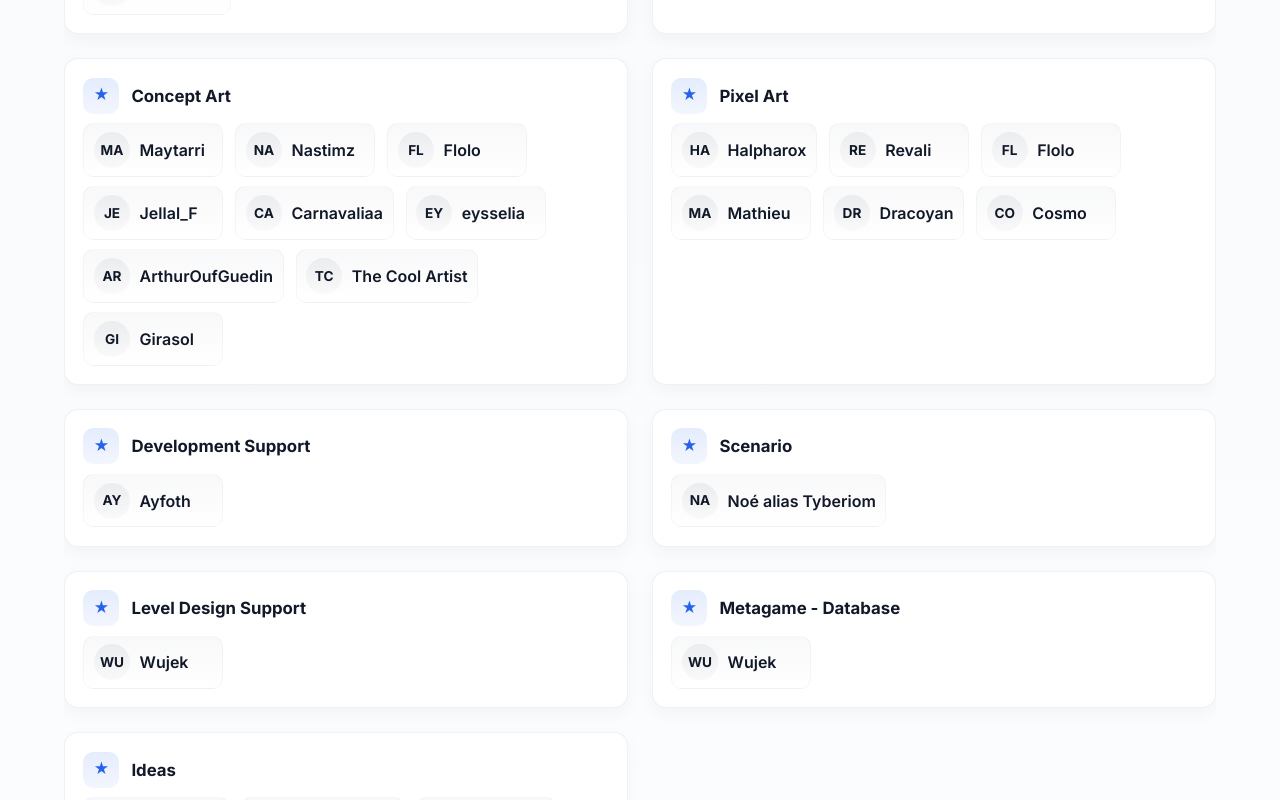
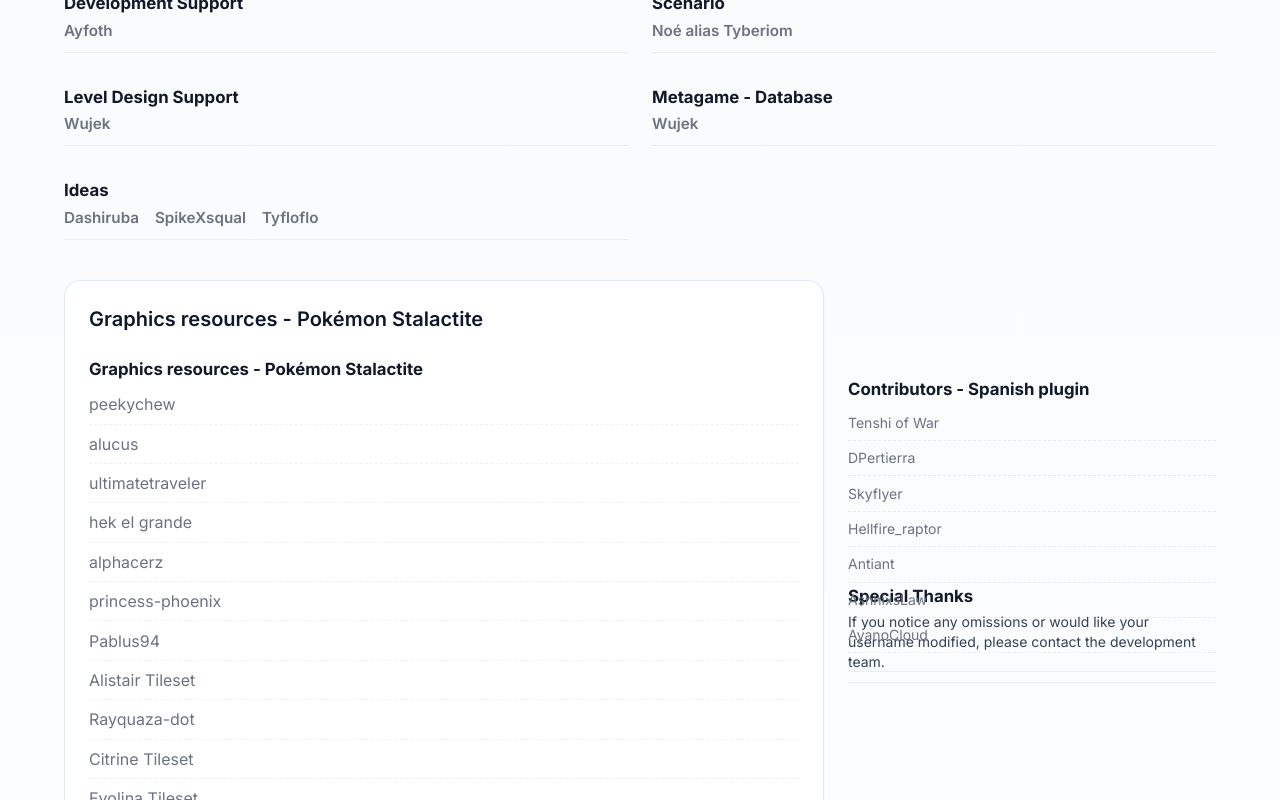
Before and after one commit to Yusiki0/Wiki-stalactite-full, a React (Vite) app: page /en/credits in a window 1280 px wide. Shown: the part 560-1360 px from the top of the page. Built offline with nearby package versions, Linux system fonts and the light colour scheme.

Commit message:
Fix 2 CreditsPage

```diff
--- a/src/components/CreditsPage.tsx
+++ b/src/components/CreditsPage.tsx
@@ -44,22 +44,14 @@ const CreditListRenderer = ({ items }: { items: string[] }) => {
     return <span className="credit-name">{name}</span>;
   };
 
-  const initials = (name: string) => {
-    const parts = name.split(/\s+/).filter(Boolean);
-    if (parts.length === 0) return '';
-    if (parts.length === 1) return parts[0].slice(0, 2).toUpperCase();
-    return (parts[0][0] + parts[1][0]).toUpperCase();
-  };
-
   return (
-    <div className="contrib-list">
+    <ul className="credit-list-compact">
       {allNames.map((name, index) => (
-        <div className="contrib-item" key={`${name}-${index}`}>
-          <span className="avatar" aria-hidden="true">{initials(name)}</span>
-          <span className="contrib-meta">{renderName(name)}</span>
-        </div>
+        <li className="credit-list-item" key={`${name}-${index}`}>
+          {renderName(name)}
+        </li>
       ))}
-    </div>
+    </ul>
   );
 };
 
@@ -81,14 +73,15 @@ export default function CreditsPage() {
         {/* Section principale des crédits */}
         <section className="grid grid-cols-1 md:grid-cols-2 gap-6 mb-10">
           {credits.map((group) => (
-            <article key={group.titleKey} className="credit-card">
-              <div className="credit-header">
-                <span className="title-icon">★</span>
+            <article key={group.titleKey} className="credit-section">
               <h2 className="credit-title">
                 {intl.formatMessage({ id: group.titleKey })}
               </h2>
-              </div>
-              <CreditListRenderer items={group.items} />
+              <ul className="simple-list">
+                {group.items.map((i) => (
+                  <li key={i} className="simple-list-item">{i}</li>
+                ))}
+              </ul>
             </article>
           ))}
         </section>
@@ -100,43 +93,48 @@ export default function CreditsPage() {
               <h3 className="text-xl font-semibold mb-4">
                 {intl.formatMessage({ id: 'credits.resourcesTitle' })}
               </h3>
+              <section className="credit-section">
+                <h3 className="credit-title">{intl.formatMessage({ id: 'credits.resourcesTitle' })}</h3>
                 <CreditListRenderer items={ressourcesGraphiques} />
+              </section>
             </div>
 
             <div className="bg-white border border-slate-200 rounded-2xl p-6 shadow-sm">
               <h3 className="text-xl font-semibold mb-4">
                 {intl.formatMessage({ id: 'credits.musicTitle' })}
               </h3>
+              <section className="credit-section">
+                <h3 className="credit-title">{intl.formatMessage({ id: 'credits.musicTitle' })}</h3>
                 <CreditListRenderer items={music} />
+              </section>
             </div>
 
             <div className="bg-white border border-slate-200 rounded-2xl p-6 shadow-sm">
               <h3 className="text-xl font-semibold mb-4">
                 {intl.formatMessage({ id: 'credits.animatedTitle' })}
               </h3>
+              <section className="credit-section">
+                <h3 className="credit-title">{intl.formatMessage({ id: 'credits.animatedTitle' })}</h3>
                 <CreditListRenderer items={animatedSprites} />
+              </section>
             </div>
           </div>
 
           {/* Sidebar */}
-          <aside className="space-y-6">
-            <div className="sticky top-24 bg-white border border-slate-200 rounded-2xl p-6 shadow-sm">
-              <h4 className="text-lg font-semibold mb-3">
-                {intl.formatMessage({ id: 'credits.pluginContribs' })}
-              </h4>
+            <aside className="">
+              <section className="sticky top-24 credit-section credit-aside">
+                <h4 className="credit-title">{intl.formatMessage({ id: 'credits.pluginContribs' })}</h4>
                 <div className="h-64 overflow-auto text-sm">
                   <CreditListRenderer items={spanishPluginContribs} />
                 </div>
-            </div>
+              </section>
 
-            <div className="bg-white border border-slate-200 rounded-2xl p-6 shadow-sm">
-              <h4 className="text-lg font-semibold mb-2">
-                {intl.formatMessage({ id: 'credits.specialThanks' })}
-              </h4>
+              <section className="credit-section">
+                <h4 className="credit-title">{intl.formatMessage({ id: 'credits.specialThanks' })}</h4>
                 <p className="text-sm text-slate-700">
                   {intl.formatMessage({ id: 'credits.contactNote' })}
                 </p>
-            </div>
+              </section>
             </aside>
         </section>
 
--- a/src/styles/credits.css
+++ b/src/styles/credits.css
@@ -4,97 +4,64 @@
   --muted: #6b7280;
   --accent: #2563eb;
 }
-
-/* Container card for each credit group */
-.credit-card {
-  background: var(--credit-card-bg);
-  border: 1px solid var(--credit-border);
-  border-radius: 14px;
-  padding: 1.15rem;
-  box-shadow: 0 6px 18px rgba(2,6,23,0.04);
-  transition: transform 150ms ease, box-shadow 150ms ease;
+/* Minimal, clean credits styling */
+:root{
+  --muted: #6b7280;
+  --divider: rgba(15,23,42,0.06);
+  --accent: #2563eb;
 }
 
-.credit-card:hover{
-  transform: translateY(-4px);
-  box-shadow: 0 12px 34px rgba(2,6,23,0.06);
-}
-
-.credit-header{
-  display:flex;
-  align-items:center;
-  gap:0.75rem;
-  margin-bottom:0.6rem;
-}
-
-.credit-header .title-icon{
-  width:36px;
-  height:36px;
-  display:inline-grid;
-  place-items:center;
-  border-radius:10px;
-  background: linear-gradient(180deg, rgba(37,99,235,0.12), rgba(37,99,235,0.06));
-  color: var(--accent);
-  font-weight:700;
-  font-size:0.95rem;
+.credit-section{
+  padding: 0.6rem 0;
+  border-bottom: 1px solid var(--divider);
 }
 
 .credit-title{
-  font-size:1.05rem;
-  font-weight:700;
+  font-size: 1.05rem;
+  font-weight: 700;
   color: #111827;
+  margin: 0 0 0.4rem 0;
 }
 
-/* refined contributor list */
-.contrib-list{
-  display:flex;
-  flex-wrap:wrap;
-  gap:0.6rem 0.75rem;
-  align-items:flex-start;
+.simple-list{
+  list-style: none;
+  padding: 0;
+  margin: 0;
+  display: flex;
+  flex-wrap: wrap;
+  gap: 0.5rem 1rem;
 }
 
-.contrib-item{
-  display:flex;
-  gap:0.6rem;
-  align-items:center;
-  padding:0.48rem 0.6rem;
-  border-radius:10px;
-  background: linear-gradient(180deg, rgba(243,244,246,0.6), rgba(255,255,255,0.6));
-  border: 1px solid rgba(15,23,42,0.03);
-  min-width: 140px;
+.simple-list-item{
+  color: var(--muted);
+  font-weight: 600;
+  font-size: 0.95rem;
 }
 
-.avatar{
-  width:36px;
-  height:36px;
-  border-radius:999px;
-  background: linear-gradient(180deg, rgba(15,23,42,0.06), rgba(15,23,42,0.02));
-  color: #111827;
-  display:inline-grid;
-  place-items:center;
-  font-weight:700;
-  font-size:0.85rem;
+.credit-list-compact{
+  list-style: none;
+  padding: 0;
+  margin: 0;
 }
 
-.contrib-meta{
-  display:flex;
-  flex-direction:column;
+.credit-list-item{
+  padding: 0.45rem 0;
+  color: var(--muted);
+  border-bottom: 1px dashed var(--divider);
 }
+
+.credit-list-item:last-child{ border-bottom: none; }
 
 .credit-link{
   color: var(--accent);
   text-decoration: none;
-  font-weight:600;
+  font-weight: 600;
 }
 
 .credit-link:hover{ text-decoration: underline; }
 
-.credit-name{ color: #111827; font-weight:600; }
+.credit-aside{ padding: 0.2rem 0 0.6rem 0; }
 
-/* sidebar sticky card tweaks */
-.credit-aside{ padding:1rem; }
-
-/* responsive: make items full width on small screens */
 @media (max-width:640px){
-  .contrib-item{ min-width: 100%; }
+  .simple-list-item{ width: 100%; }
 }
```
Lines whose indentation alone changed are shown as unchanged.
